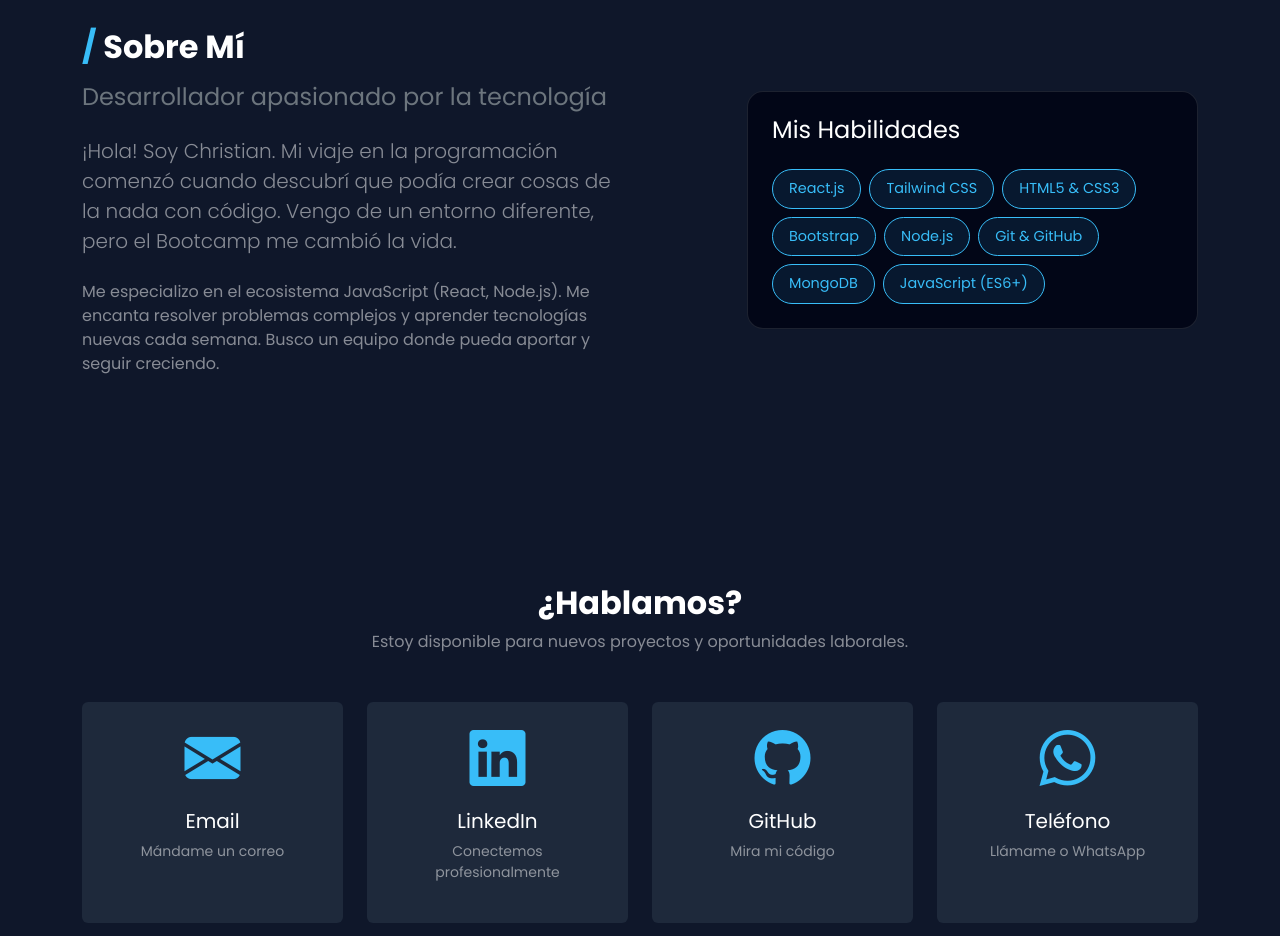
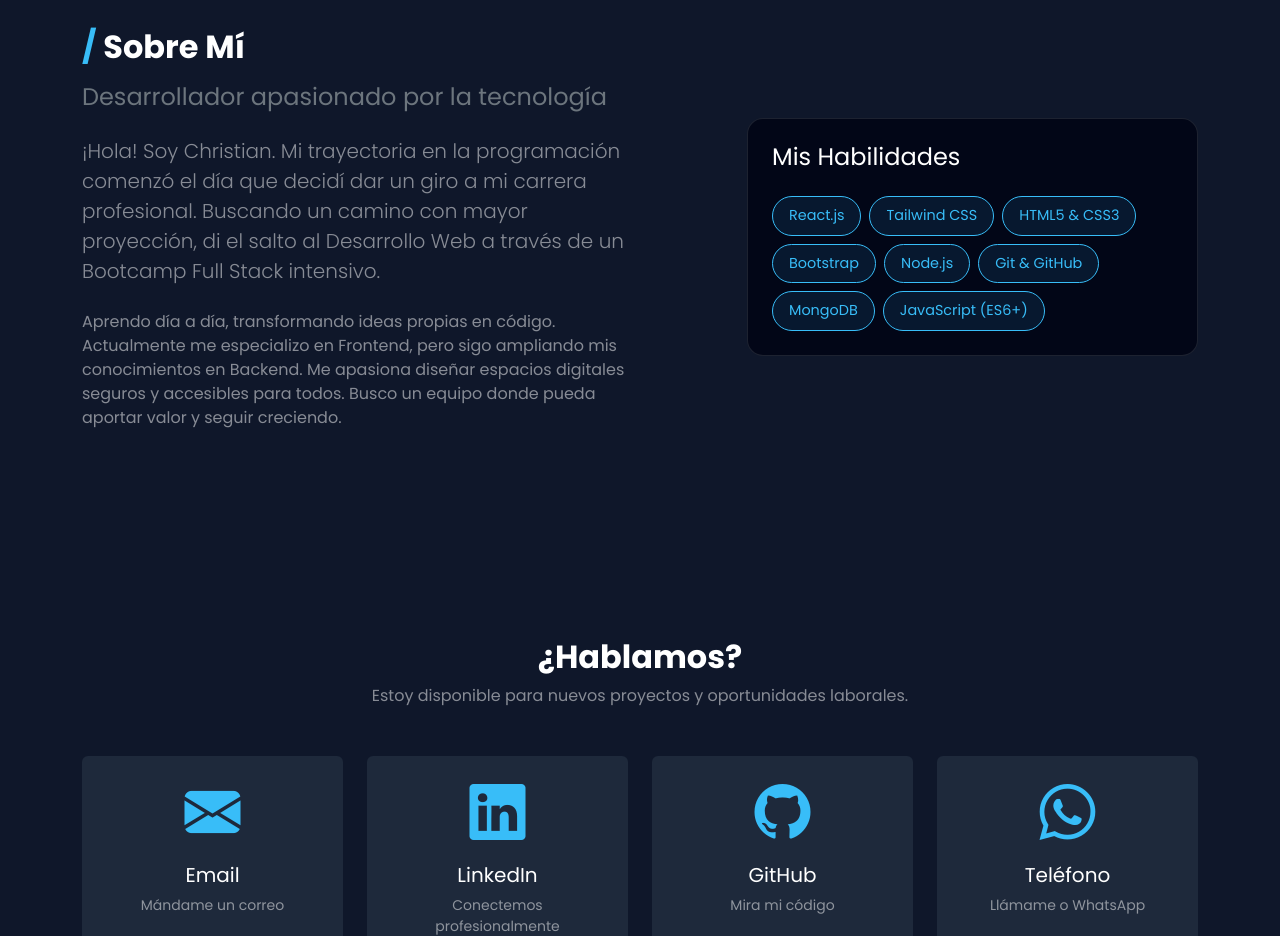
Before and after one commit to ChrisldcVallejo/Portfolio, a React (Vite) app: page / in a window 1280 px wide. Shown: the part 1540-2476 px from the top of the page. Built offline with nearby package versions, Linux system fonts and the light colour scheme.

Commit message:
Nueva descripción inglés y español

```diff
--- a/src/data/translations.js
+++ b/src/data/translations.js
@@ -17,13 +17,12 @@ export const translations = {
     about: {
       title: "Sobre Mí",
       subtitle: "Desarrollador apasionado por la tecnología",
-      // ↓↓↓ ESCRIBE AQUÍ TU TEXTO ↓↓↓
       description1:
-        "¡Hola! Soy Christian. Mi viaje en la programación comenzó cuando descubrí que podía crear cosas de la nada con código. Vengo de un entorno diferente, pero el Bootcamp me cambió la vida.",
+        "¡Hola! Soy Christian. Mi trayectoria en la programación comenzó el día que decidí dar un giro a mi carrera profesional. Buscando un camino con mayor proyección, di el salto al Desarrollo Web a través de un Bootcamp Full Stack intensivo.",
       description2:
-        "Me especializo en el ecosistema JavaScript (React, Node.js). Me encanta resolver problemas complejos y aprender tecnologías nuevas cada semana. Busco un equipo donde pueda aportar y seguir creciendo.",
+        "Aprendo día a día, transformando ideas propias en código. Actualmente me especializo en Frontend, pero sigo ampliando mis conocimientos en Backend. Me apasiona diseñar espacios digitales seguros y accesibles para todos. Busco un equipo donde pueda aportar valor y seguir creciendo.",
       skillsTitle: "Mis Habilidades",
-      // ↓↓↓ TUS HABILIDADES (PUEDES AÑADIR O QUITAR) ↓↓↓
+      // ↓↓↓ HABILIDADES ↓↓↓
       skills: [
         "React.js",
         "Tailwind CSS",
@@ -72,13 +71,12 @@ export const translations = {
     about: {
       title: "About Me",
       subtitle: "Developer passionate about technology",
-      // ↓↓↓ ESCRIBE AQUÍ TU TEXTO EN INGLÉS ↓↓↓
       description1:
-        "Hello! I'm Christian. My journey into programming began when I discovered I could build things from scratch with code. I come from a different background, but the Bootcamp changed my life.",
+        "Hi! I'm Christian. My journey into programming began the day I decided to pivot my career. Seeking a more fulfilling path, I transitioned into Web Development through an intensive Full Stack Bootcamp.",
       description2:
-        "I specialize in the JavaScript ecosystem (React, Node.js). I love solving complex problems and learning new technologies every week. I'm looking for a team where I can contribute and keep growing.",
+        "I am a continuous learner, constantly acquiring new skills and turning my own ideas into code. While I am currently specializing in Frontend, I continue to expand my Backend knowledge to maintain a holistic view. I am passionate about designing secure and accessible digital spaces for everyone. I am looking for a team where I can contribute, collaborate, and keep growing.",
       skillsTitle: "My Skills",
-      // ↓↓↓ TUS HABILIDADES EN INGLÉS ↓↓↓
+      // ↓↓↓ HABILIDADES EN INGLÉS ↓↓↓
       skills: [
         "React.js",
         "Tailwind CSS",
```
